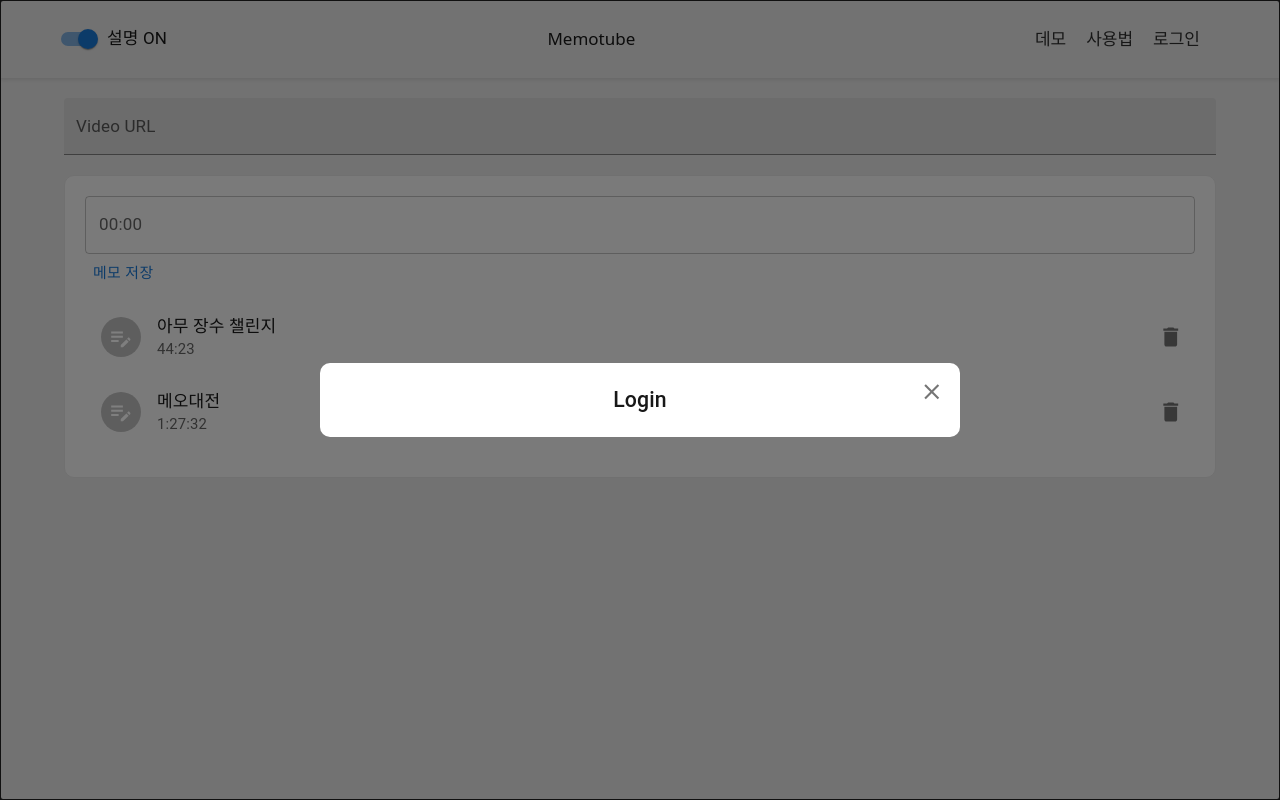
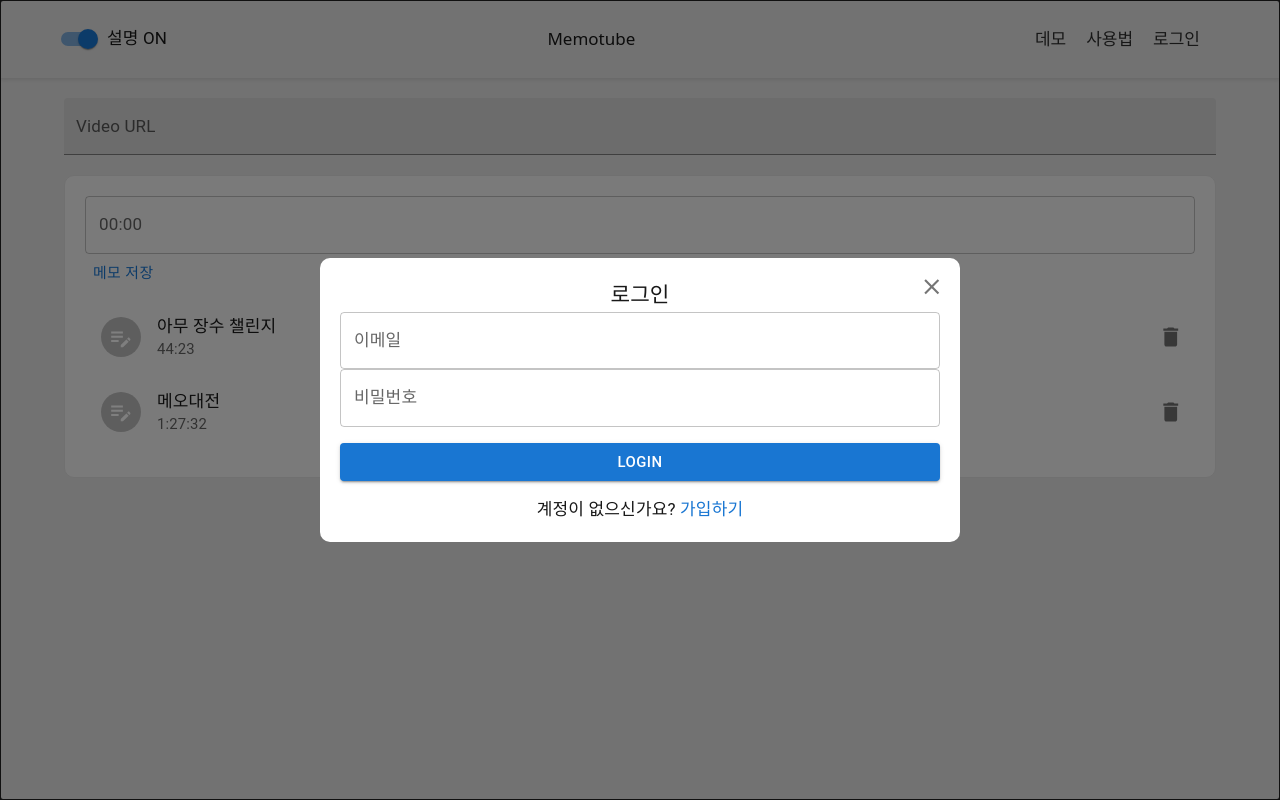
Before and after one commit to javascriptbiggosoo/memotube, a React (Vite) app: page /memotube/ in a window 1280 px wide. Both pictures are taken after a click on the element "로그인". Built offline with nearby package versions, Linux system fonts and the light colour scheme.

Commit message:
로그인 모달

```diff
--- a/src/components/RootLayout/Header/AuthModal/LoginForm.tsx
+++ b/src/components/RootLayout/Header/AuthModal/LoginForm.tsx
@@ -0,0 +1,31 @@
+import { Button, TextField } from "@mui/material";
+import React from "react";
+import { useForm } from "react-hook-form";
+
+interface IFormInput {
+  Email: string;
+  Password: string;
+}
+
+export default function LoginForm() {
+  const { register } = useForm<IFormInput>();
+  return (
+    <form>
+      <TextField
+        {...register("Email", { required: "Email is required" })}
+        label="이메일"
+        variant="outlined"
+        fullWidth
+      />
+      <TextField
+        {...register("Password", { required: "Password is required" })}
+        label="비밀번호"
+        variant="outlined"
+        fullWidth
+      />
+      <Button type="submit" variant="contained" fullWidth sx={{ mt: 2 }}>
+        Login
+      </Button>
+    </form>
+  );
+}
--- /dev/null
+++ b/src/components/RootLayout/Header/AuthModal/SignupForm.tsx
@@ -0,0 +1,5 @@
+import React from "react";
+
+export default function SignupForm() {
+  return <div>SignupForm</div>;
+}
--- a/src/components/RootLayout/Header/AuthModal/index.tsx
+++ b/src/components/RootLayout/Header/AuthModal/index.tsx
@@ -1,6 +1,8 @@
-import React from "react";
+import React, { useState } from "react";
 import { Typography } from "@mui/material";
 import MModal from "../../../UI/MModal";
+import LoginForm from "./LoginForm";
+import SignupForm from "./SignupForm";
 
 interface AuthModalProps {
   open: boolean;
@@ -8,10 +10,26 @@ interface AuthModalProps {
 }
 
 export default function AuthModal({ open, handleClose }: AuthModalProps) {
+  const [isLogin, setIsLogin] = useState(true);
+
   return (
     <MModal open={open} handleClose={handleClose}>
       <Typography variant="h6" textAlign="center">
-        Login
+        로그인
+      </Typography>
+
+      {isLogin ? <LoginForm /> : <SignupForm />}
+
+      <Typography textAlign="center" sx={{ mt: 2 }}>
+        {isLogin ? "계정이 없으신가요? " : "계정이 있으신가요?"}
+        <Typography
+          component="span"
+          color="primary"
+          sx={{ cursor: "pointer" }}
+          onClick={() => setIsLogin(!isLogin)}
+        >
+          {isLogin ? "가입하기" : "로그인하기"}
+        </Typography>
       </Typography>
     </MModal>
   );
--- a/src/components/UI/MModal.tsx
+++ b/src/components/UI/MModal.tsx
@@ -20,12 +20,10 @@ export default function MModal({ open, handleClose, children }: MModalProps) {
     >
       <ModalBackdrop
         onClick={(event) => {
-          // Box 자체 클릭 이벤트를 차단하지 않도록 수정
           if (event.currentTarget === event.target) {
             handleClose(event);
           }
         }}
-        // 가운데 정렬용 스타일
       >
         <ModalBox>
           <IconButton
```
